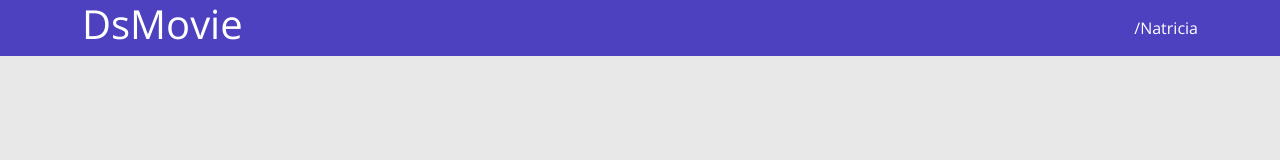
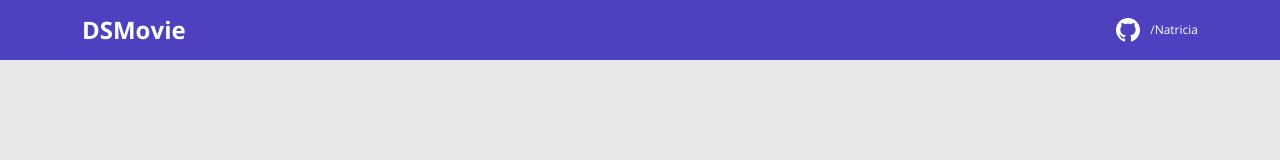
Before and after one commit to Natricia/dsmovie, a plain HTML site: page index.html in a window 1280 px wide. Drawn offline with nearby package versions, Linux system fonts and the light colour scheme.

Commit message:
Barra Superior Parte 2

```diff
--- a/css/styles.css
+++ b/css/styles.css
@@ -1,23 +1,50 @@
 @import url('https://fonts.googleapis.com/css2?family=Open+Sans:wght@300;400;700&display=swap');
-
+:root {
+    --bg-gray: #e8e8e8;
+    --color-primary: #4D41C0;
+    --white: #fff;
+}
 *{
     font-family: 'Open Sans', sans-serif;
     box-sizing: border-box ;
-}
+    margin: 0 ;
+        }
+ h1, h2, h3, h4, h5, h6 {
+            margin: 0;
+        }
+
 html, body{
-    background-color: #e8e8e8;
+    background-color: var(--bg-gray);
 }
 header {
-    background-color: #4D41C0;
-    color: #fff;
-
+    background-color: var(--color-primary);
+    color: var(--white);
+    height: 60px ;
+    display: flex;
+    align-items: center ;
 }
 nav{
     display: flex ;
     align-items: center;
     justify-content: space-between;
 }
+nav h1{
+    font-size: 24px;
+    font-weight: 700;
+}
+nav a {
+    font-size: 12px ;
+    font-weight: 400;
+}
+
 a, a:hover {
     text-decoration: none;
     color: unset ;
 }
+.dsmovie-contact-container {
+    display: flex;
+    align-items: center ;
+}
+.dsmovie-contact-container img{
+    margin-right: 10px ;
+}
--- a/index.html
+++ b/index.html
@@ -1,21 +1,28 @@
 <!DOCTYPE html>
 <html lang="pt-br">
+
 <head>
     <meta charset="UTF-8">
     <meta http-equiv="X-UA-Compatible" content="IE=edge">
     <meta name="viewport" content="width=device-width, initial-scale=1.0">
     <title>Projeto DsMovie</title>
-    <link href="https://cdn.jsdelivr.net/npm/bootstrap@5.1.3/dist/css/bootstrap.min.css" rel="stylesheet" integrity="sha384-1BmE4kWBq78iYhFldvKuhfTAU6auU8tT94WrHftjDbrCEXSU1oBoqyl2QvZ6jIW3" crossorigin="anonymous">
+    <link href="https://cdn.jsdelivr.net/npm/bootstrap@5.1.3/dist/css/bootstrap.min.css" rel="stylesheet"
+        integrity="sha384-1BmE4kWBq78iYhFldvKuhfTAU6auU8tT94WrHftjDbrCEXSU1oBoqyl2QvZ6jIW3" crossorigin="anonymous">
 
     <link rel="stylesheet" href="css/styles.css">
 
 </head>
+
 <body>
     <header>
         <nav class="container">
-            <h1>DsMovie</h1>
-            <a href="https://github.com/Natricia">/Natricia</a>
+            <h1>DSMovie</h1>
+            <div class = "dsmovie-contact-container">
+                <img src="img/github.svg" alt="Github">
+                <a href="https://github.com/Natricia">/Natricia</a>
+            </div>
         </nav>
     </header>
 </body>
+
 </html>
```
Also changed, not shown: img/github.svg (added).
